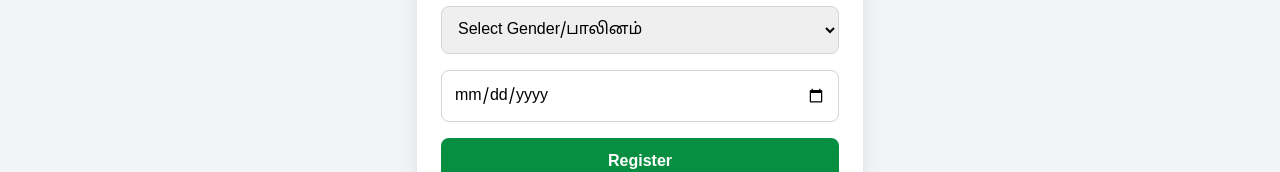
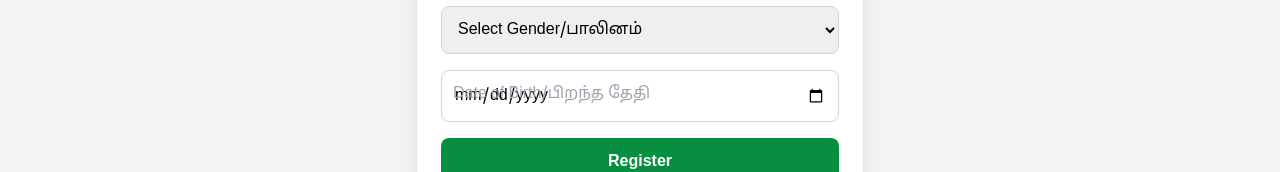
Before and after one commit to ydpweb/ydp-new-changes, a Next.js app: page /registerpage in a window 1280 px wide. Shown: the part 394-566 px from the top of the page. Built offline with nearby package versions, Linux system fonts and the light colour scheme.

Commit message:
Update page.js

```diff
--- a/app/registerpage/page.js
+++ b/app/registerpage/page.js
@@ -158,6 +158,14 @@ export default function Register() {
         </select>
 
 <div className="relative w-full">
+  <label
+    htmlFor="dob"
+    className={`absolute left-3 text-gray-400 transition-all ${
+      form.dob ? "-top-2 text-sm bg-white px-1" : "top-3"
+    }`}
+  >
+    Date of Birth/பிறந்த தேதி
+  </label>
   <input
     type="date"
     id="dob"
@@ -165,8 +173,8 @@ export default function Register() {
     value={form.dob}
     onChange={handleChange}
     required
-    className="w-full p-3 border border-gray-300 rounded-lg focus:ring-2 focus:ring-green-500 bg-white appearance-none placeholder-gray-400 sm:placeholder-transparent"
-    placeholder="DD-MM-YYYY"
+    disabled={loading}
+    className="w-full p-3 border border-gray-300 rounded-lg focus:ring-2 focus:ring-green-500 bg-white appearance-none"
   />
 </div>
 
```
